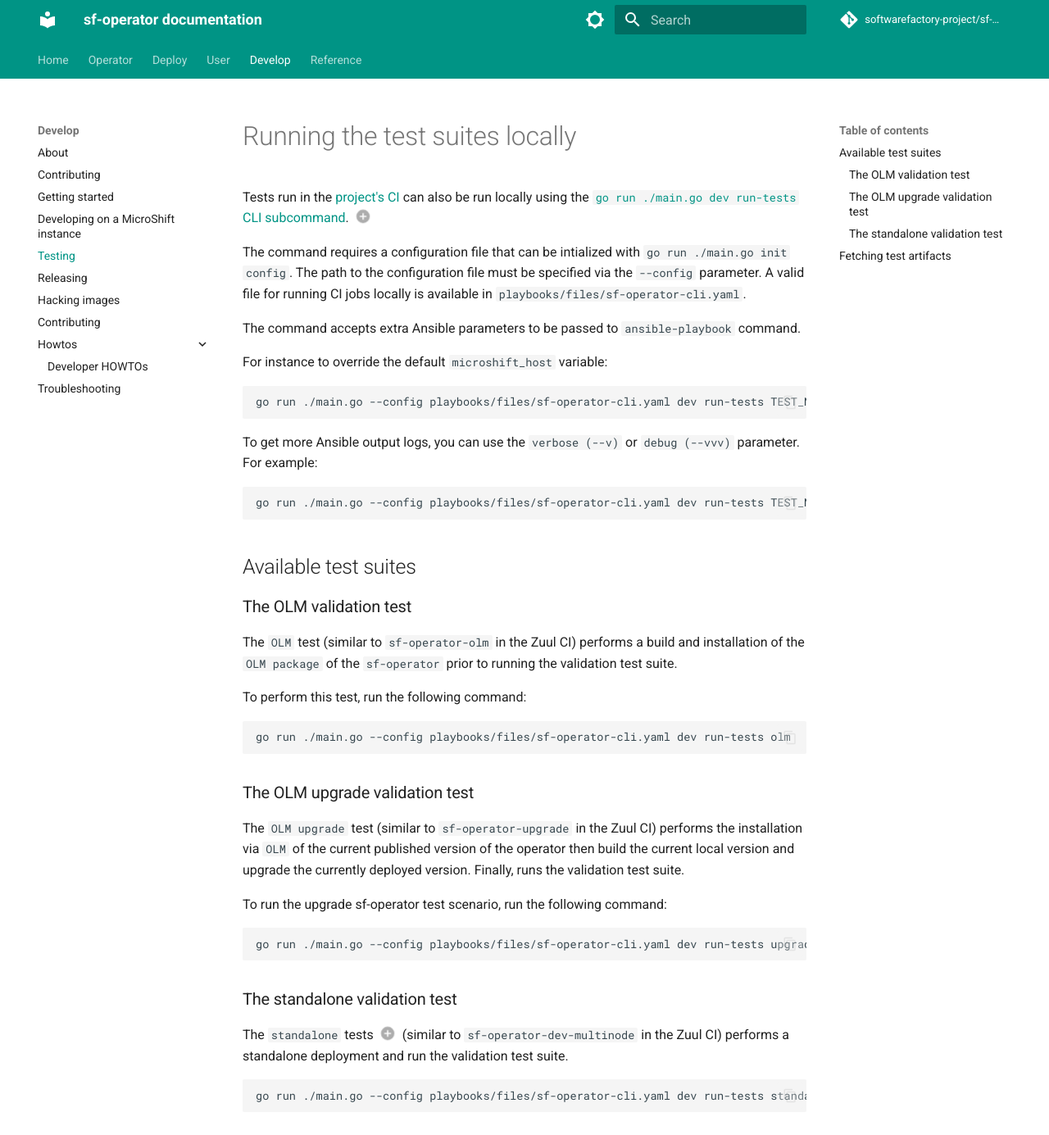
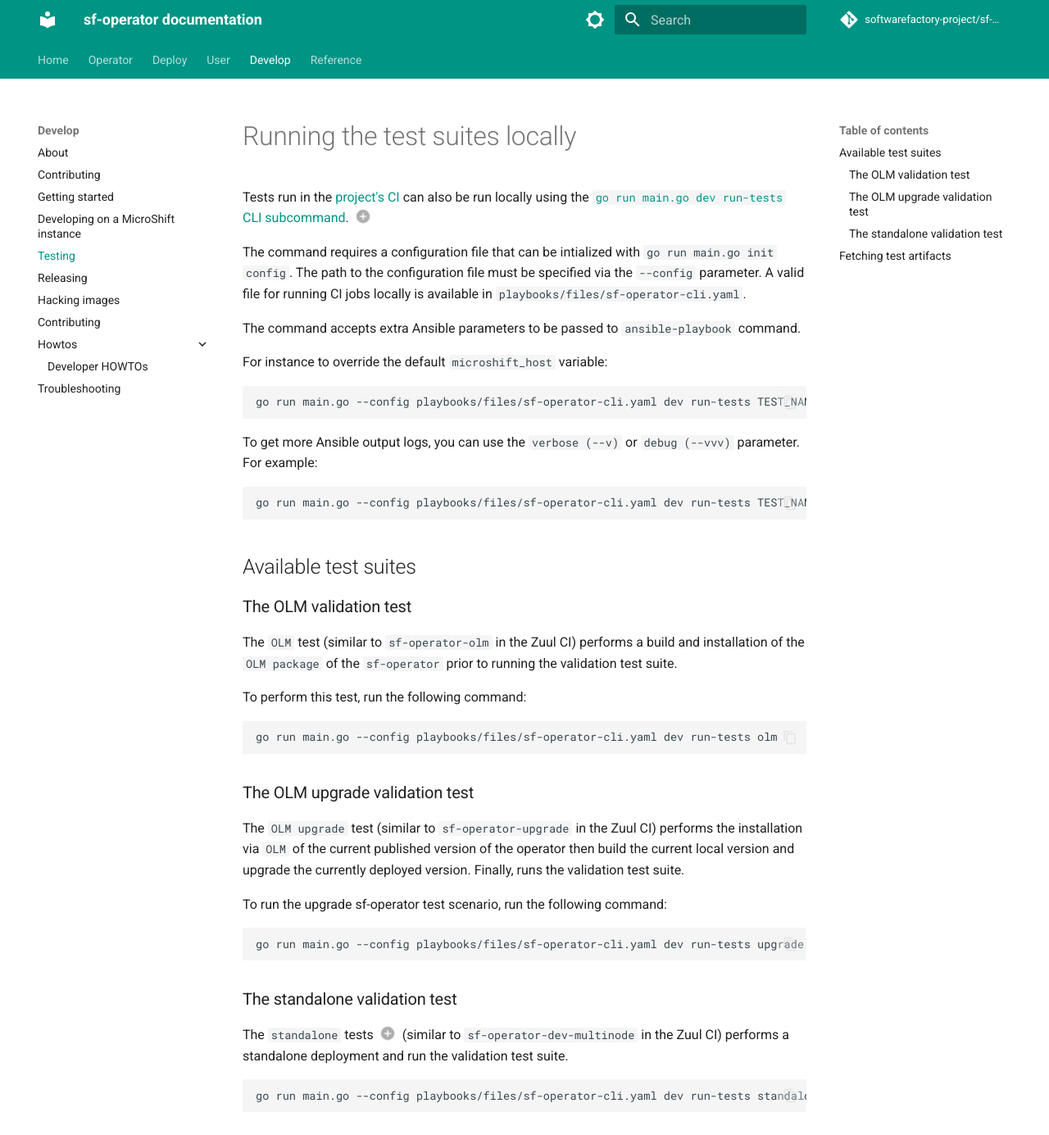
Before and after one commit to softwarefactory-project/sf-operator, an MkDocs documentation site: the page built from doc/developer/testing.md, in a window 1280 px wide and 1400 px high. Shown: the top 1385 px of the window at 82% size. Built offline with MkDocs 1.6.1 and Material for MkDocs 9.7.7, drawn with Linux system fonts in a browser that asks for light colours; comment, search, counter and statistics services are not loaded.

````diff
--- a/doc/developer/testing.md
+++ b/doc/developer/testing.md
@@ -1,12 +1,12 @@
 # Running the test suites locally
 
-Tests run in the [project's CI](https://zuul.microshift.softwarefactory-project.io/zuul/t/sf/buildsets) can also be run locally using the [`go run ./main.go dev run-tests` CLI subcommand](./../reference/cli/index.md#run-tests). (1)
+Tests run in the [project's CI](https://zuul.microshift.softwarefactory-project.io/zuul/t/sf/buildsets) can also be run locally using the [`go run main.go dev run-tests` CLI subcommand](./../reference/cli/index.md#run-tests). (1)
 { .annotate }
 
 1. This command is a wrapper on top of `ansible-playbook` to run the same Ansible playbook
    than the CI. This includes steps to deploy the operator if needed.
 
-The command requires a configuration file that can be intialized with `go run ./main.go init config`.
+The command requires a configuration file that can be intialized with `go run main.go init config`.
 The path to the configuration file must be specified via the `--config` parameter. A valid file
 for running CI jobs locally is available in `playbooks/files/sf-operator-cli.yaml`.
 
@@ -15,14 +15,14 @@ The command accepts extra Ansible parameters to be passed to `ansible-playbook`
 For instance to override the default `microshift_host` variable:
 
 ```sh
-go run ./main.go --config playbooks/files/sf-operator-cli.yaml dev run-tests TEST_NAME --extra-var "microshift_host=my-microshift"
+go run main.go --config playbooks/files/sf-operator-cli.yaml dev run-tests TEST_NAME --extra-var "microshift_host=my-microshift"
 ```
 
 To get more Ansible output logs, you can use the `verbose (--v)` or `debug (--vvv)` parameter.
 For example:
 
 ```sh
-go run ./main.go --config playbooks/files/sf-operator-cli.yaml dev run-tests TEST_NAME --v
+go run main.go --config playbooks/files/sf-operator-cli.yaml dev run-tests TEST_NAME --v
 ```
 
 ## Available test suites
@@ -36,7 +36,7 @@ test suite.
 To perform this test, run the following command:
 
 ```sh
-go run ./main.go --config playbooks/files/sf-operator-cli.yaml dev run-tests olm
+go run main.go --config playbooks/files/sf-operator-cli.yaml dev run-tests olm
 ```
 
 ### The OLM upgrade validation test
@@ -48,7 +48,7 @@ Finally, runs the validation test suite.
 To run the upgrade sf-operator test scenario, run the following command:
 
 ```sh
-go run ./main.go --config playbooks/files/sf-operator-cli.yaml dev run-tests upgrade
+go run main.go --config playbooks/files/sf-operator-cli.yaml dev run-tests upgrade
 ```
 
 ### The standalone validation test
@@ -60,7 +60,7 @@ a standalone deployment and run the validation test suite.
 1. This is fastest way to run the test suite when iterating on the development of the `sf-operator`.
 
 ```sh
-go run ./main.go --config playbooks/files/sf-operator-cli.yaml dev run-tests standalone
+go run main.go --config playbooks/files/sf-operator-cli.yaml dev run-tests standalone
 ```
 
 ## Fetching test artifacts
````
Also changed, not shown: doc/developer/getting_started.md (+4 -4 lines), doc/developer/images.md (+1 -1 lines), doc/developer/microshift.md (+2 -2 lines), doc/developer/troubleshooting.md (+1 -1 lines), doc/reference/CHANGELOG.md (+1 -1 lines), 9 other files.
